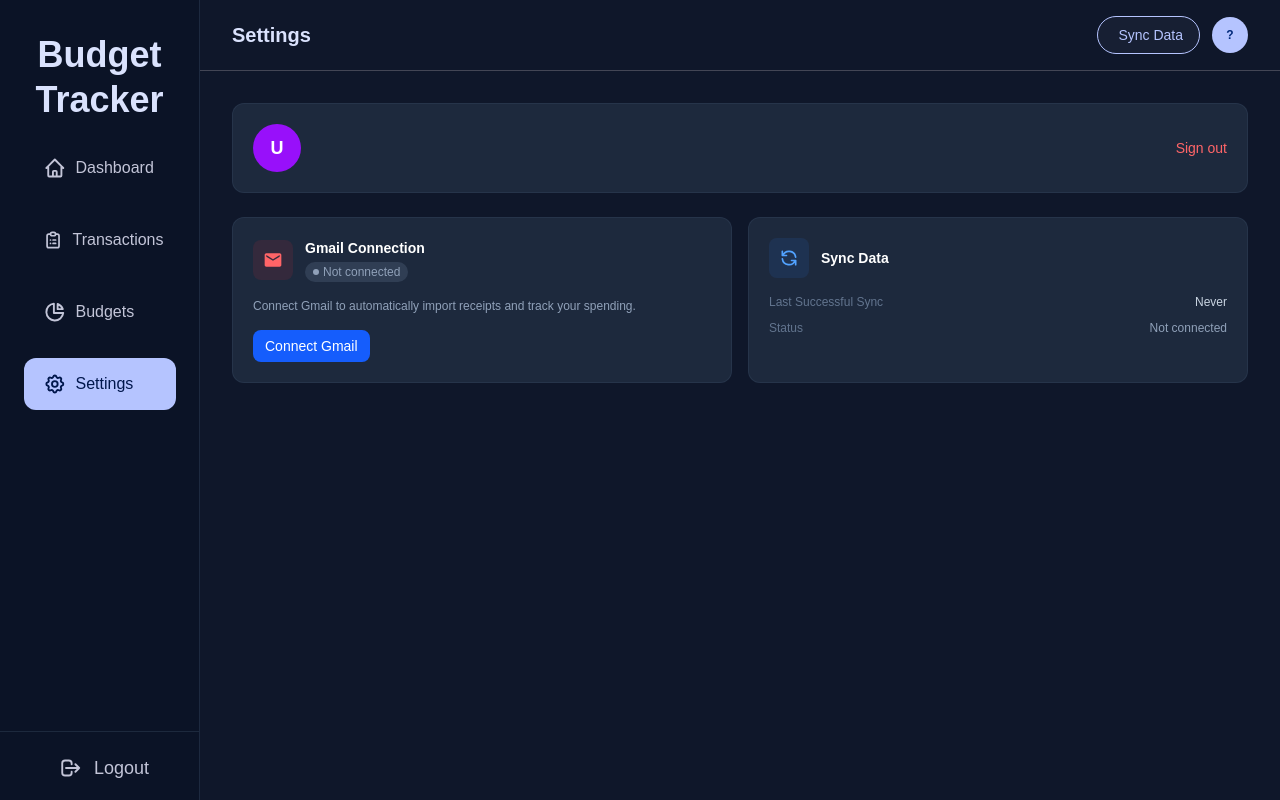
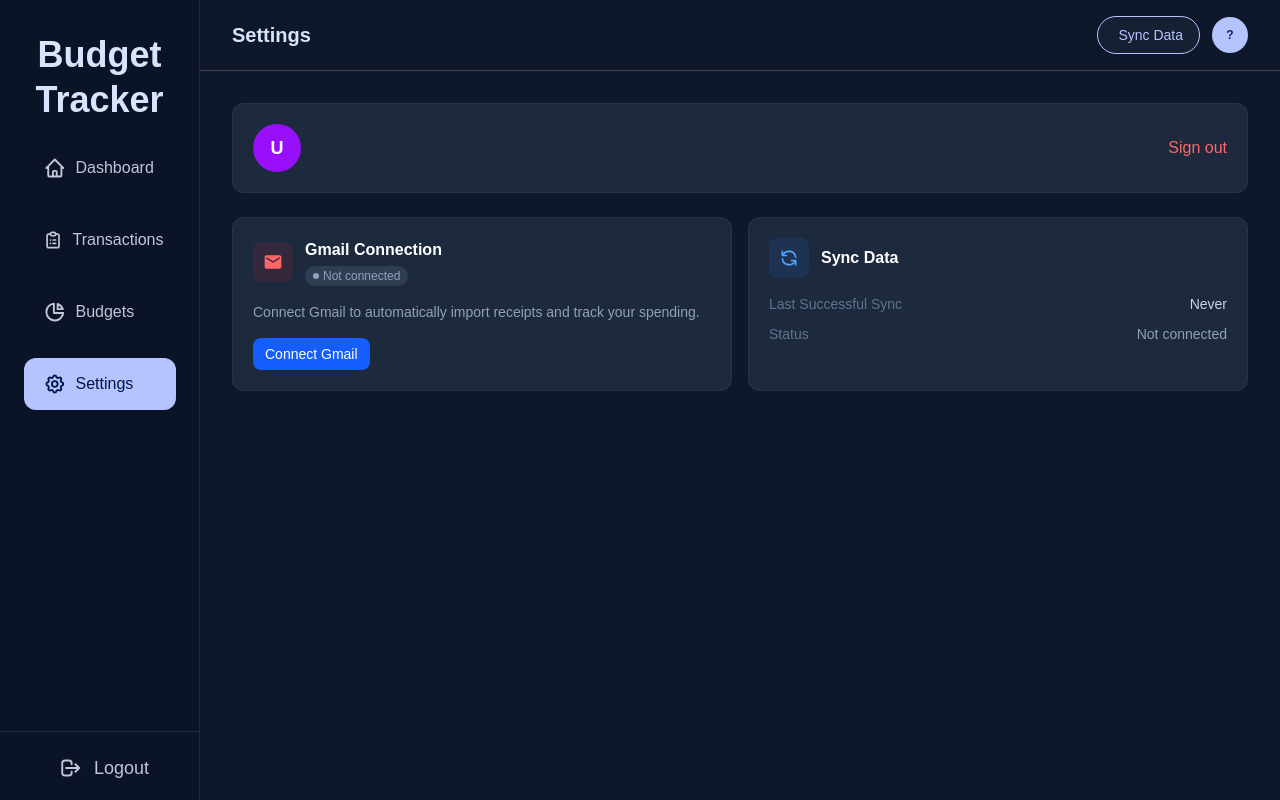
Before and after one commit to Vzheng1/BudgetTracker, a Next.js app in the folder frontend/: page /dashboard/settings in a window 1280 px wide. Built offline with nearby package versions, Linux system fonts and the light colour scheme; no server answers.

Commit message:
update text sizing on settings page

```diff
--- a/frontend/src/app/dashboard/settings/page.tsx
+++ b/frontend/src/app/dashboard/settings/page.tsx
@@ -68,14 +68,14 @@ export default function SettingsPage() {
                             </div>
                         )}
                         <div>
-                            <p className="text-white font-semibold text-sm">{user?.name}</p>
-                            <p className="text-slate-400 text-xs mt-0.5">{user?.email}</p>
+                            <p className="text-white font-semibold text-base">{user?.name}</p>
+                            <p className="text-slate-400 text-sm mt-0.5">{user?.email}</p>
                         </div>
                     </div>
                     <div className="flex items-center gap-3">
                         <button
                             onClick={logout}
-                            className="text-sm text-red-400 hover:text-red-300 transition-colors font-medium"
+                            className="text-base text-red-400 hover:text-red-300 transition-colors font-medium"
                         >
                             Sign out
                         </button>
@@ -97,7 +97,7 @@ export default function SettingsPage() {
                                 </svg>
                             </div>
                             <div>
-                                <p className="text-white text-sm font-semibold">Gmail Connection</p>
+                                <p className="text-white text-base font-semibold">Gmail Connection</p>
                                 <span className={`inline-flex items-center gap-1 text-xs px-2 py-0.5 rounded-full font-medium mt-0.5 ${
                                     user?.gmail_connected
                                         ? "bg-emerald-500/20 text-emerald-400"
@@ -109,13 +109,13 @@ export default function SettingsPage() {
                             </div>
                         </div>
                     </div>
-                    <p className="text-slate-400 text-xs mb-4">
+                    <p className="text-slate-400 text-sm mb-4">
                         {user?.gmail_connected
                             ? "Your Gmail is securely connected. We automatically scan your receipts and import them as transactions in real-time."
                             : "Connect Gmail to automatically import receipts and track your spending."}
                     </p>
                     {user?.gmail_connected ? (
-                        <button className="text-sm text-red-400 hover:text-red-300 transition-colors font-medium border border-red-400/30 hover:border-red-400/60 px-3 py-1.5 rounded-lg">
+                        <button className="text-base text-red-400 hover:text-red-300 transition-colors font-medium border border-red-400/30 hover:border-red-400/60 px-3 py-1.5 rounded-lg">
                             Disconnect
                         </button>
                     ) : (
@@ -137,18 +137,18 @@ export default function SettingsPage() {
                                     <path strokeLinecap="round" strokeLinejoin="round" d="M4 4v5h.582m15.356 2A8.001 8.001 0 004.582 9m0 0H9m11 11v-5h-.581m0 0a8.003 8.003 0 01-15.357-2m15.357 2H15" />
                                 </svg>
                             </div>
-                            <p className="text-white text-sm font-semibold">Sync Data</p>
+                            <p className="text-white text-base font-semibold">Sync Data</p>
                         </div>
                     </div>
 
                     <div className="flex flex-col gap-2.5 mb-4">
-                        <div className="flex justify-between text-xs">
+                        <div className="flex justify-between text-sm">
                             <span className="text-slate-500">Last Successful Sync</span>
                             <span className="text-slate-300">
                                 {user?.last_synced_at ? fmtDate(user.last_synced_at) : "Never"}
                             </span>
                         </div>
-                        <div className="flex justify-between text-xs">
+                        <div className="flex justify-between text-sm">
                             <span className="text-slate-500">Status</span>
                             <span className={`font-medium ${user?.gmail_connected ? "text-emerald-400" : "text-slate-400"}`}>
                                 {user?.gmail_connected ? "Active" : "Not connected"}
@@ -160,7 +160,7 @@ export default function SettingsPage() {
                         <button
                             onClick={handleSync}
                             disabled={syncing}
-                            className="flex items-center gap-2 bg-blue-600 hover:bg-blue-700 disabled:opacity-50 text-white px-3 py-1.5 rounded-lg text-sm font-medium transition-colors"
+                            className="flex items-center gap-2 bg-blue-600 hover:bg-blue-700 disabled:opacity-50 text-white px-3 py-1.5 rounded-lg text-base font-medium transition-colors"
                         >
                             <svg className={`w-3.5 h-3.5 ${syncing ? "animate-spin" : ""}`} fill="none" viewBox="0 0 24 24" stroke="currentColor" strokeWidth={2}>
                                 <path strokeLinecap="round" strokeLinejoin="round" d="M4 4v5h.582m15.356 2A8.001 8.001 0 004.582 9m0 0H9m11 11v-5h-.581m0 0a8.003 8.003 0 01-15.357-2m15.357 2H15" />
```
